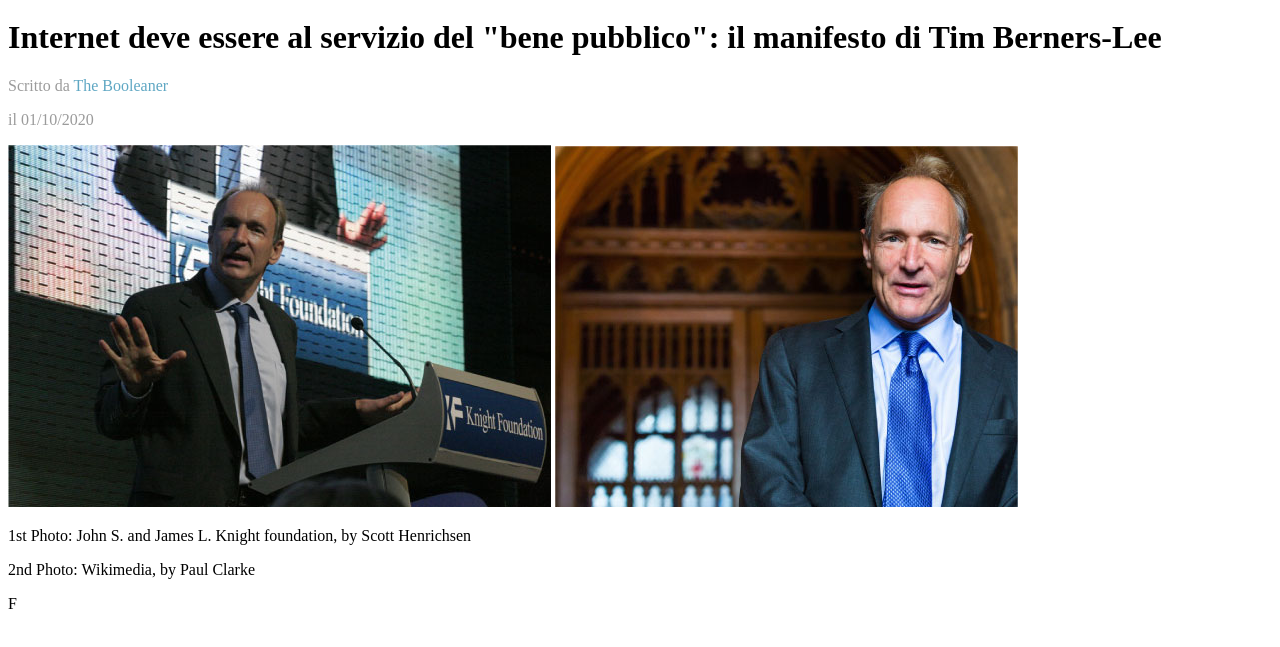
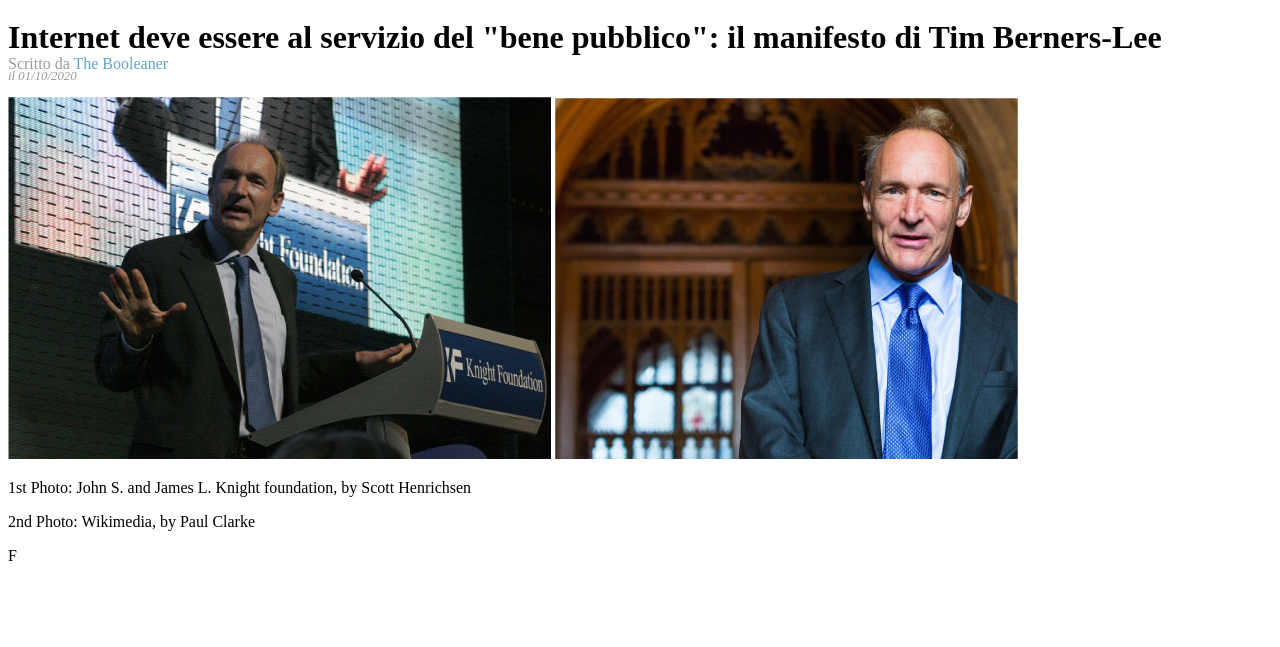
Before and after one commit to carlosvillaar/html-css-booleaner, a plain HTML site: page index.html in a window 1280 px wide. Shown: the part 103-750 px from the top of the page. Drawn offline with Linux system fonts and the light colour scheme.

Commit message:
[update] style file

```diff
--- a/css/style.css
+++ b/css/style.css
@@ -7,10 +7,14 @@ header {
 }
 header .box.image {
  width: 15%;
+ height: 15%;
+}
+main h1{
+  height: 15px;
 }
 
 main .box.square {
-  width: 30%;
+  height: 1px;
 }
 
 main .box.square p {
@@ -23,4 +27,6 @@ main .box.square span{
 
 main .box.data {
   color: #9B9B9B;
+  font-style: italic;
+  font-size: 0.8rem;
 }
```
